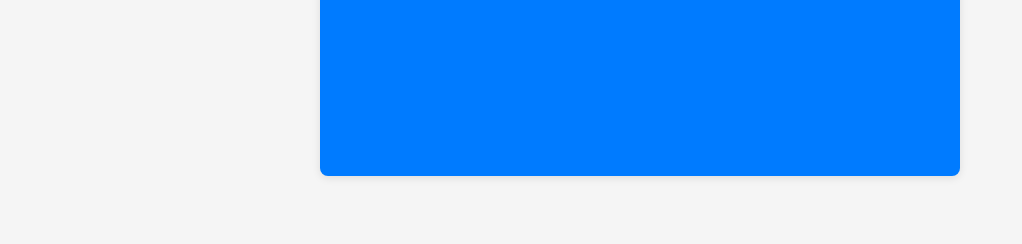
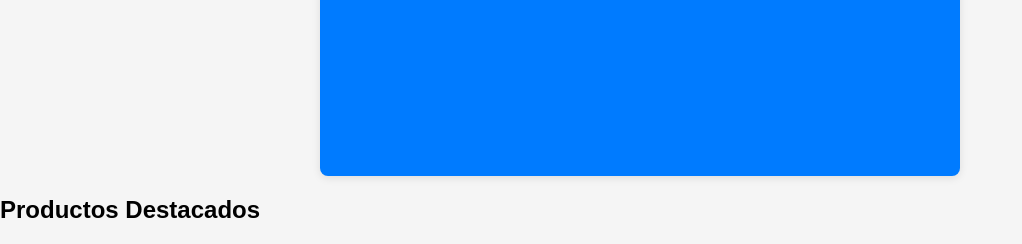
Before and after one commit to Marcos-Equi/compumundo, a Flask app: page / in a window 1280 px wide. Shown: the part 664-908 px from the top of the page, without its empty margins (0-1022 px from the left). Before the commit the page ends 842 px from the top, so only its background shows below. Run offline with Flask 3, Linux system fonts and the light colour scheme.

Commit message:
nueva estructura en html para producto destacods

```diff
--- a/frontend/templates/index.html
+++ b/frontend/templates/index.html
@@ -8,6 +8,7 @@
     <link rel="stylesheet" href="https://cdnjs.cloudflare.com/ajax/libs/font-awesome/5.15.4/css/all.min.css">
 </head>
 <body>
+    <div class="container">
         <div class="search-container">
             <h1>Buscar Productos</h1>
             <div class="search-bar">
@@ -16,7 +17,11 @@
             </div>
         </div>
         <div id="results-container"></div>
-
+        <div class="featured-products">
+            <h2>Productos Destacados</h2>
+            <div class="featured-products-row" id="featured-products-container"></div>
+        </div>
+    </div>
     <script src="/static/js/search.js"></script>
 </body>
 </html>
```
Lines whose indentation alone changed are shown as unchanged.
